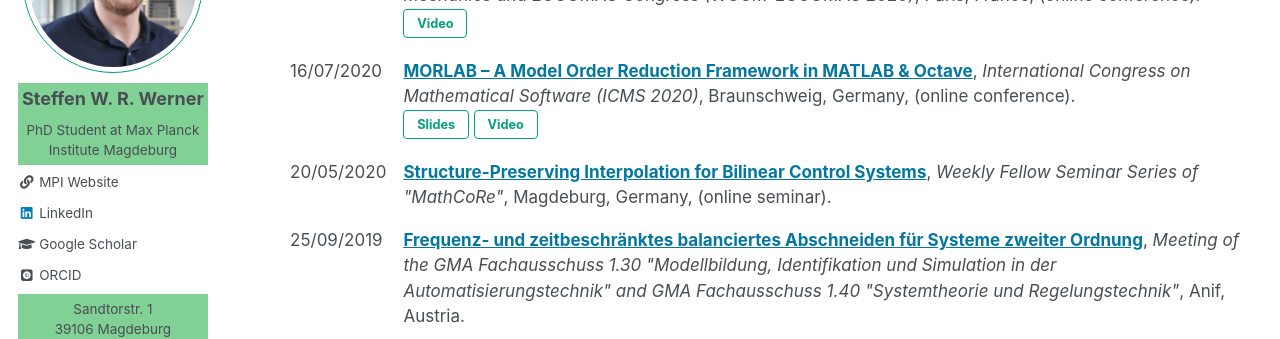
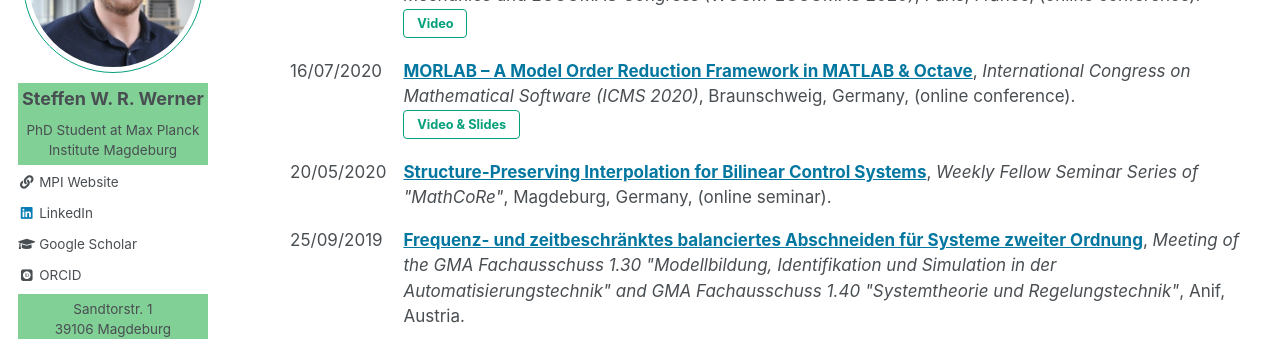
Before and after one commit to ninsteve/ninsteve.github.io, a Jekyll site: the page built from _pages/talks.md, in a window 1280 px wide and 900 px high, scrolled down 997 px. Shown: the part 143-482 px from the top of the window. Built offline with Jekyll 4.4.1, drawn with Linux system fonts in a browser that asks for light colours; nearby versions of some CDN libraries; some web fonts are replaced.

Commit message:
Combined Slides and Video button.

```diff
--- a/_pages/talks.md
+++ b/_pages/talks.md
@@ -80,8 +80,7 @@ author_profile: true
       &ndash; A Model Order Reduction Framework in MATLAB &amp; Octave</a></strong>,
       <i>International Congress on Mathematical Software (ICMS 2020)</i>,
       Braunschweig, Germany, (online conference).<br>
-      <a target="blank_" href="https://doi.org/10.5446/48002"><button class="btn btn--inverse">Slides</button></a>
-      <a target="blank_" href="https://doi.org/10.5446/48002"><button class="btn btn--inverse">Video</button></a>
+      <a target="blank_" href="https://doi.org/10.5446/48002"><button class="btn btn--inverse">Video & Slides</button></a>
     </td>
   </tr>
   <tr>
```
